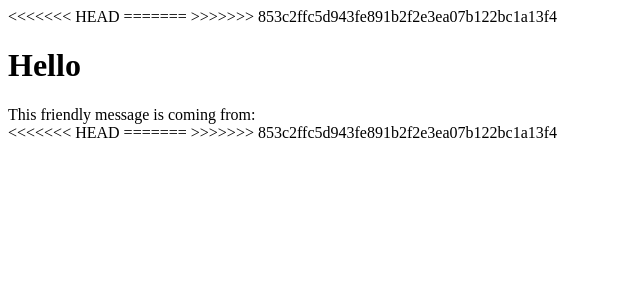
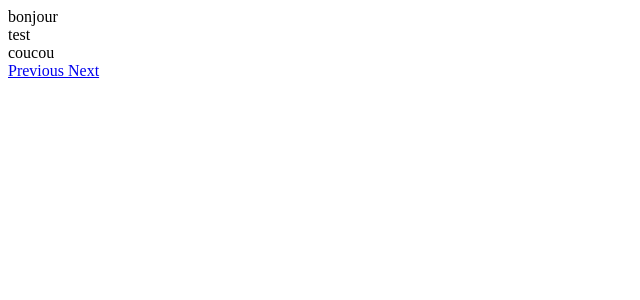
Before and after one commit to frvaillant/Loopy, a Symfony app: template templates/patient/index.html.twig in a window 1280 px wide. Shown: the top 300 px of the page, without its empty margins (0-640 px from the left). Run offline with Twig, Linux system fonts and the light colour scheme; the template is opened without the code that fills it, so the values that code supplies are empty; some libraries are stand-ins or nearby versions; some web fonts are replaced.

Commit message:
slider ok

```diff
--- a/assets/js/app.js
+++ b/assets/js/app.js
@@ -16,3 +16,7 @@
 
 // Bootstrap
 require('bootstrap');
+
+//Slider
+require ('noUiSlider');
+require ('./patient');
--- a/assets/scss/app.scss
+++ b/assets/scss/app.scss
@@ -6,3 +6,7 @@
 
 // Project
 @import "main";
+
+//Slider
+@import "~nouislider";
+@import "patient";
--- a/package.json
+++ b/package.json
@@ -19,5 +19,8 @@
         "dev": "encore dev",
         "watch": "encore dev --watch",
         "build": "encore production --progress"
+    },
+    "dependencies": {
+        "nouislider": "^14.5.0"
     }
 }
--- a/templates/base.html.twig
+++ b/templates/base.html.twig
@@ -16,12 +16,8 @@
 
 <body>
 <header>
-<<<<<<< HEAD
-
-=======
     {% block header %}
     {% endblock %}
->>>>>>> 853c2ffc5d943fe891b2f2e3ea07b122bc1a13f4
 </header>
 
 <main>
@@ -30,10 +26,7 @@
 </main>
 
 {% block footer %}
-<<<<<<< HEAD
 
-=======
->>>>>>> 853c2ffc5d943fe891b2f2e3ea07b122bc1a13f4
 {% endblock %}
 
 {{ encore_entry_script_tags('app') }}
--- a/templates/patient/index.html.twig
+++ b/templates/patient/index.html.twig
@@ -1,13 +1,29 @@
 {% extends 'base.html.twig' %}
 
-{% block title %}Hello PatientController!{% endblock %}
+{% block title %}Hello Patient!{% endblock %}
 
 {% block body %}
 
-<div class="example-wrapper">
-    <h1>Hello</h1>
+    <div id="carouselExampleInterval" class="carousel slide" data-ride="carousel">
+        <div class="carousel-inner">
+            <div class="carousel-item active bg-dark">
+                bonjour
+            </div>
+            <div class="carousel-item bg-primary">
+                test
+            </div>
+            <div class="carousel-item bg-danger">
+                coucou
+            </div>
+        </div>
+        <a class="carousel-control-prev" href="#carouselExampleInterval" role="button" data-slide="prev">
+            <span class="carousel-control-prev-icon" aria-hidden="true"></span>
+            <span class="sr-only">Previous</span>
+        </a>
+        <a class="carousel-control-next" href="#carouselExampleInterval" role="button" data-slide="next">
+            <span class="carousel-control-next-icon" aria-hidden="true"></span>
+            <span class="sr-only">Next</span>
+        </a>
+    </div>
 
-    This friendly message is coming from:
-
-</div>
 {% endblock %}
```
Also changed, not shown: assets/js/patient.js (added, +7 -0 lines), assets/scss/patient.scss (added, +12 -0 lines), 1 other file.
